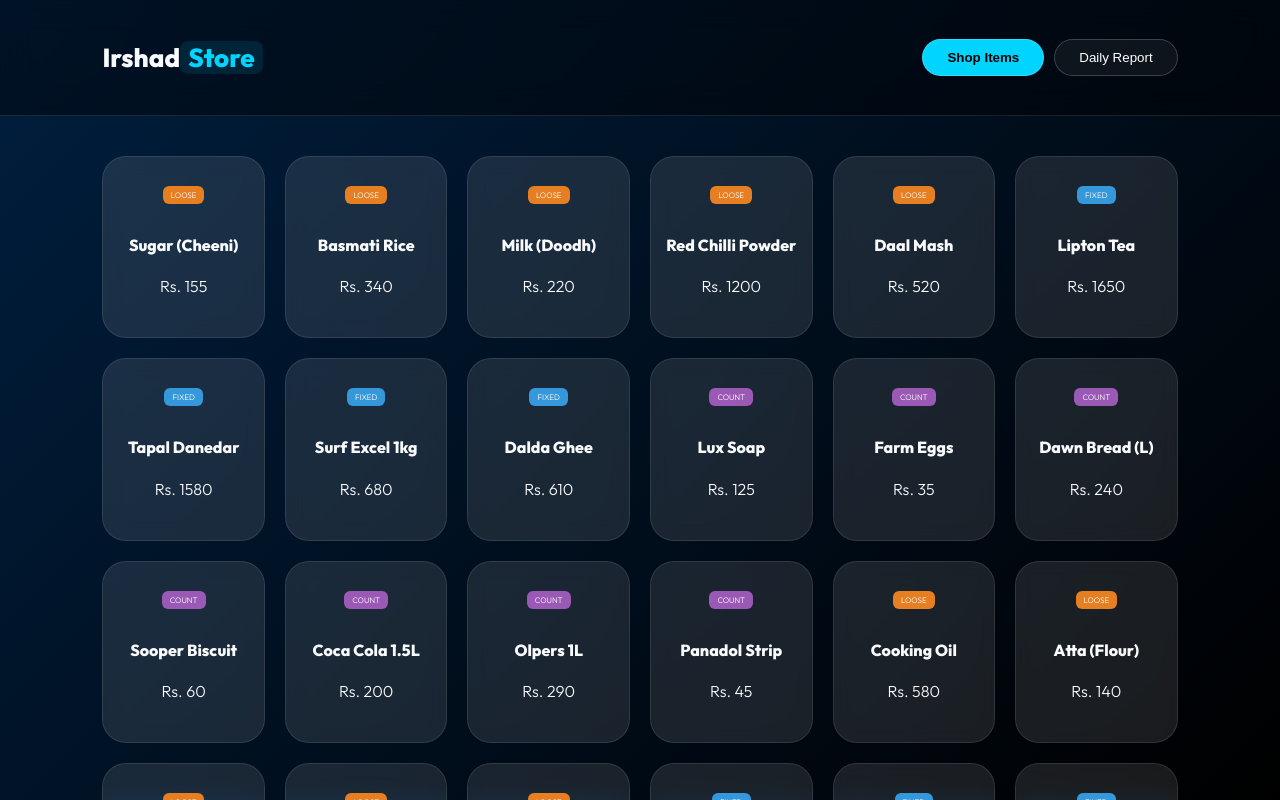
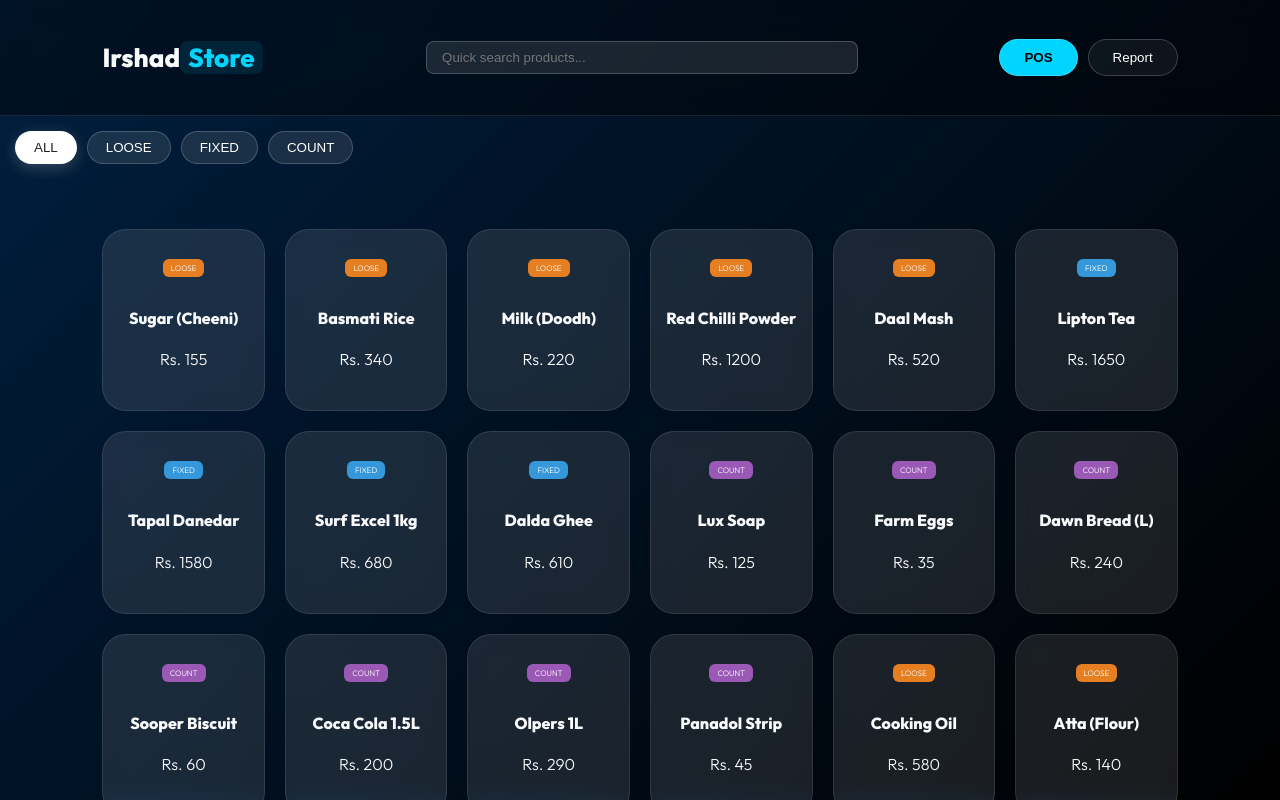
Before and after one commit to Jawad-o0/webtech-project, a React (Create React App) app: page / in a window 1280 px wide. Shown: the top 800 px of the page. Built offline with nearby package versions, Linux system fonts and the light colour scheme.

Commit message:
Update App.js

```diff
--- a/src/App.js
+++ b/src/App.js
@@ -1,8 +1,7 @@
-import React, { useState, useEffect } from 'react';
+import React, { useState, useEffect, useMemo } from 'react';
 import './App.css';
 
 const INVENTORY = [
-  // --- ORIGINAL ITEMS ---
   { id: 1, name: "Sugar (Cheeni)", price: 155, category: 'loose', type: 'solid' },
   { id: 2, name: "Basmati Rice", price: 340, category: 'loose', type: 'solid' },
   { id: 3, name: "Milk (Doodh)", price: 220, category: 'loose', type: 'liquid' },
@@ -43,11 +42,23 @@
 
 const IrshadStore = () => {
   const [page, setPage] = useState('shop');
-  const [sales, setSales] = useState([]);
+  const [searchTerm, setSearchTerm] = useState('');
+  const [activeFilter, setActiveFilter] = useState('all');
   const [activeItem, setActiveItem] = useState(null);
   const [qty, setQty] = useState(1);
   const [unit, setUnit] = useState('');
-  const [toast, setToast] = useState(null); // Changed to store message
+  const [toast, setToast] = useState(null);
+
+  // Load sales from LocalStorage
+  const [sales, setSales] = useState(() => {
+    const saved = localStorage.getItem('irshad_sales_data');
+    return saved ? JSON.parse(saved) : [];
+  });
+
+  // Persist sales to LocalStorage whenever they change
+  useEffect(() => {
+    localStorage.setItem('irshad_sales_data', JSON.stringify(sales));
+  }, [sales]);
 
   useEffect(() => {
     if (toast) {
@@ -56,7 +67,17 @@
     }
   }, [toast]);
 
+  // Combined Filtering Logic (Search + Category)
+  const filteredInventory = useMemo(() => {
+    return INVENTORY.filter(item => {
+      const matchesSearch = item.name.toLowerCase().includes(searchTerm.toLowerCase());
+      const matchesCategory = activeFilter === 'all' || item.category === activeFilter;
+      return matchesSearch && matchesCategory;
+    });
+  }, [searchTerm, activeFilter]);
+
   const calculateTotal = (item, q, u) => {
+    if (!item) return 0;
     if (item.category === 'fixed' || item.category === 'count') return item.price * q;
     return (u === 'g' || u === 'ml') ? (item.price / 1000) * q : item.price * q;
   };
@@ -69,61 +90,126 @@
 
   const saveSale = () => {
     const total = calculateTotal(activeItem, qty, unit);
-    setSales([{
+    const newSale = {
       id: Date.now(),
       name: activeItem.name,
       qty, unit, total,
       time: new Date().toLocaleTimeString([], { hour: '2-digit', minute: '2-digit' })
-    }, ...sales]);
-    setToast(`${activeItem.name} added!`);
+    };
+    setSales([newSale, ...sales]);
+    setToast(`${activeItem.name} Added!`);
     setActiveItem(null);
+    setSearchTerm(''); // Reset search after adding
   };
 
-  const deleteItem = (id) => {
-    setSales(sales.filter(item => item.id !== id));
+  const exportCSV = () => {
+    const headers = "Time,Item,Qty,Unit,Total(PKR)\n";
+    const data = sales.map(s => `${s.time},${s.name},${s.qty},${s.unit},${s.total}`).join("\n");
+    const blob = new Blob([headers + data], { type: 'text/csv' });
+    const url = URL.createObjectURL(blob);
+    const link = document.createElement('a');
+    link.href = url;
+    link.download = `IrshadStore_Report_${new Date().toLocaleDateString()}.csv`;
+    link.click();
   };
 
   const totalRevenue = sales.reduce((acc, sale) => acc + sale.total, 0);
 
   return (
     <div className="app-shell">
+      {/* Toast Notification */}
       {toast && (
         <div className="toast-popup">
           <div className="toast-content">
             <span className="toast-icon">✨</span>
             <div className="toast-text">
-              <strong>Success!</strong>
+              <strong>Order Saved</strong>
               <p>{toast}</p>
             </div>
           </div>
         </div>
       )}
 
+      {/* Glass Navigation */}
       <nav className="glass-nav">
         <h1 className="logo">Irshad<span>Store</span></h1>
+
+        {page === 'shop' && (
+          <div className="nav-search-container">
+            <input
+              type="text"
+              className="search-input"
+              placeholder="Quick search products..."
+              value={searchTerm}
+              onChange={(e) => setSearchTerm(e.target.value)}
+            />
+          </div>
+        )}
+
         <div className="nav-btns">
-          <button className={page === 'shop' ? 'active' : ''} onClick={() => setPage('shop')}>Shop Items</button>
-          <button className={page === 'report' ? 'active' : ''} onClick={() => setPage('report')}>Daily Report</button>
+          <button className={page === 'shop' ? 'active' : ''} onClick={() => setPage('shop')}>POS</button>
+          <button className={page === 'report' ? 'active' : ''} onClick={() => setPage('report')}>Report</button>
         </div>
       </nav>
 
       {page === 'shop' ? (
-        <main className="store-grid">
-          {INVENTORY.map(item => (
+        <main className="store-container">
+          {/* Filter Pills */}
+          <div className="filter-pills">
+            {['all', 'loose', 'fixed', 'count'].map(cat => (
+              <button
+                key={cat}
+                className={`pill-btn ${activeFilter === cat ? 'active' : ''}`}
+                onClick={() => setActiveFilter(cat)}
+              >
+                {cat.toUpperCase()}
+              </button>
+            ))}
+          </div>
+
+          <div className="store-grid">
+            {filteredInventory.map(item => (
               <div key={item.id} className="item-card" onClick={() => openSaleModal(item)}>
                 <div className={`badge ${item.category}`}>{item.category}</div>
-              <span className="icon">{item.icon}</span>
                 <h4>{item.name}</h4>
                 <p>Rs. {item.price}</p>
               </div>
             ))}
+          </div>
+        </main>
+      ) : (
+        <section className="report-view">
+          <div className="revenue-glass">
+            <div className="stat"><span>Sales Count</span><h2>{sales.length}</h2></div>
+            <div className="stat accent"><span>Total Cash</span><h2>PKR {totalRevenue.toLocaleString()}</h2></div>
+            <button className="export-btn" onClick={exportCSV}>Export CSV</button>
+          </div>
 
+          <div className="table-glass">
+            <table>
+              <thead><tr><th>Time</th><th>Item</th><th>Qty</th><th>Total</th><th>Action</th></tr></thead>
+              <tbody>
+                {sales.map(s => (
+                  <tr key={s.id}>
+                    <td>{s.time}</td>
+                    <td>{s.name}</td>
+                    <td>{s.qty}{s.unit}</td>
+                    <td>Rs. {s.total.toFixed(0)}</td>
+                    <td><button className="delete-btn" onClick={() => setSales(sales.filter(i => i.id !== s.id))}>Void🗑️</button></td>
+                  </tr>
+                ))}
+              </tbody>
+            </table>
+          </div>
+        </section>
+      )}
+
+      {/* Sale Modal */}
       {activeItem && (
         <div className="overlay">
           <div className="cool-modal">
             <div className="modal-accent"></div>
             <div className="modal-head">
-                  <span className="modal-emoji">{activeItem.icon}</span>
               <h3>{activeItem.name}</h3>
               <p>Current Price: Rs. {activeItem.price}</p>
             </div>
@@ -132,25 +218,28 @@
                 <div className="pack-grid">
                   {[1, 0.5, 0.25].map(v => (
                     <button key={v} className={qty === v ? 'sel' : ''} onClick={() => setQty(v)}>
-                          {v === 1 ? '1 KG/L' : `${v * 1000} G/ML`}
+                      {v === 1 ? 'Full Pack' : `${v * 1000} G/ML`}
                     </button>
                   ))}
                 </div>
               ) : (
-                    <div className="manual-input">
-  <input type="number" value={qty} onChange={(e) => setQty(e.target.value)} autoFocus />
-
+                <div className="manual-entry">
+                  <input
+                    type="number"
+                    value={qty}
+                    onChange={(e) => setQty(parseFloat(e.target.value) || 0)}
+                    autoFocus
+                  />
                   {activeItem.category === 'loose' && (
-                      <div className="unit-toggle-container">
-                        <div className={`unit-slider ${unit === 'g' || unit === 'ml' ? 'shift' : ''}`}></div>
+                    <div className="unit-toggle-group">
                       <button
-                          className={`unit-btn ${unit === 'kg' || unit === 'L' ? 'active' : ''}`}
+                        className={unit === 'kg' || unit === 'L' ? 'active' : ''}
                         onClick={() => setUnit(activeItem.type === 'solid' ? 'kg' : 'L')}
                       >
                         {activeItem.type === 'solid' ? 'KG' : 'Litre'}
                       </button>
                       <button
-                          className={`unit-btn ${unit === 'g' || unit === 'ml' ? 'active' : ''}`}
+                        className={unit === 'g' || unit === 'ml' ? 'active' : ''}
                         onClick={() => setUnit(activeItem.type === 'solid' ? 'g' : 'ml')}
                       >
                         {activeItem.type === 'solid' ? 'Grams' : 'ML'}
@@ -162,37 +251,12 @@
             </div>
             <div className="modal-foot">
               <button className="confirm-cool" onClick={saveSale}>
-                    Confirm Total: Rs. {calculateTotal(activeItem, qty, unit).toFixed(0)}
+                Save Sale: Rs. {calculateTotal(activeItem, qty, unit).toFixed(0)}
               </button>
-                  <button className="cancel-cool" onClick={() => setActiveItem(null)}>Go Back</button>
+              <button className="cancel-cool" onClick={() => setActiveItem(null)}>Cancel</button>
             </div>
           </div>
         </div>
-          )}
-        </main>
-      ) : (
-        <section className="report-view">
-          <div className="revenue-glass">
-            <div className="stat"><span>Total Items</span><h2>{sales.length}</h2></div>
-            <div className="stat accent"><span>Total Income</span><h2>+{totalRevenue.toLocaleString()} PKR</h2></div>
-          </div>
-          <div className="table-glass">
-            <table>
-              <thead><tr><th>Time</th><th>Item</th><th>Qty</th><th>Total</th><th>Action</th></tr></thead>
-              <tbody>
-                {sales.map(s => (
-                  <tr key={s.id}>
-                    <td>{s.time}</td>
-                    <td>{s.name}</td>
-                    <td>{s.qty}{s.unit}</td>
-                    <td>Rs. {s.total.toFixed(0)}</td>
-                    <td><button className="delete-btn" onClick={() => deleteItem(s.id)}>Remove🗑️</button></td>
-                  </tr>
-                ))}
-              </tbody>
-            </table>
-          </div>
-        </section>
       )}
     </div>
   );
```
Lines whose indentation alone changed are shown as unchanged.
